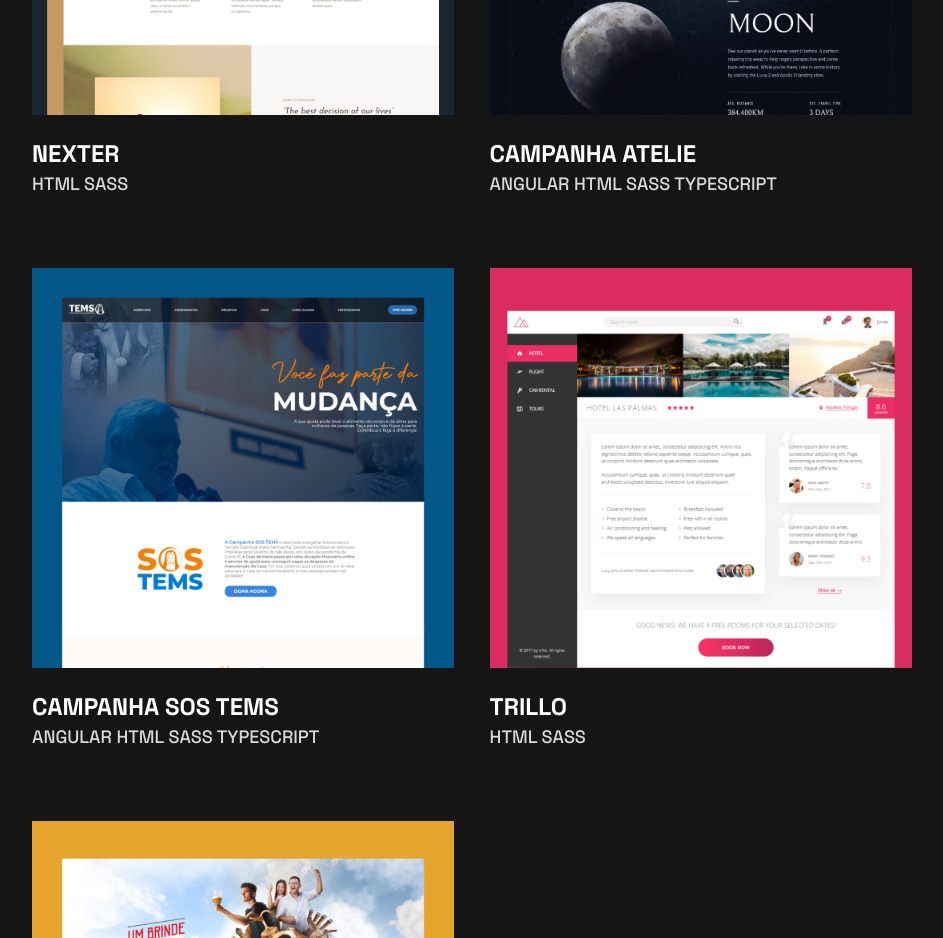
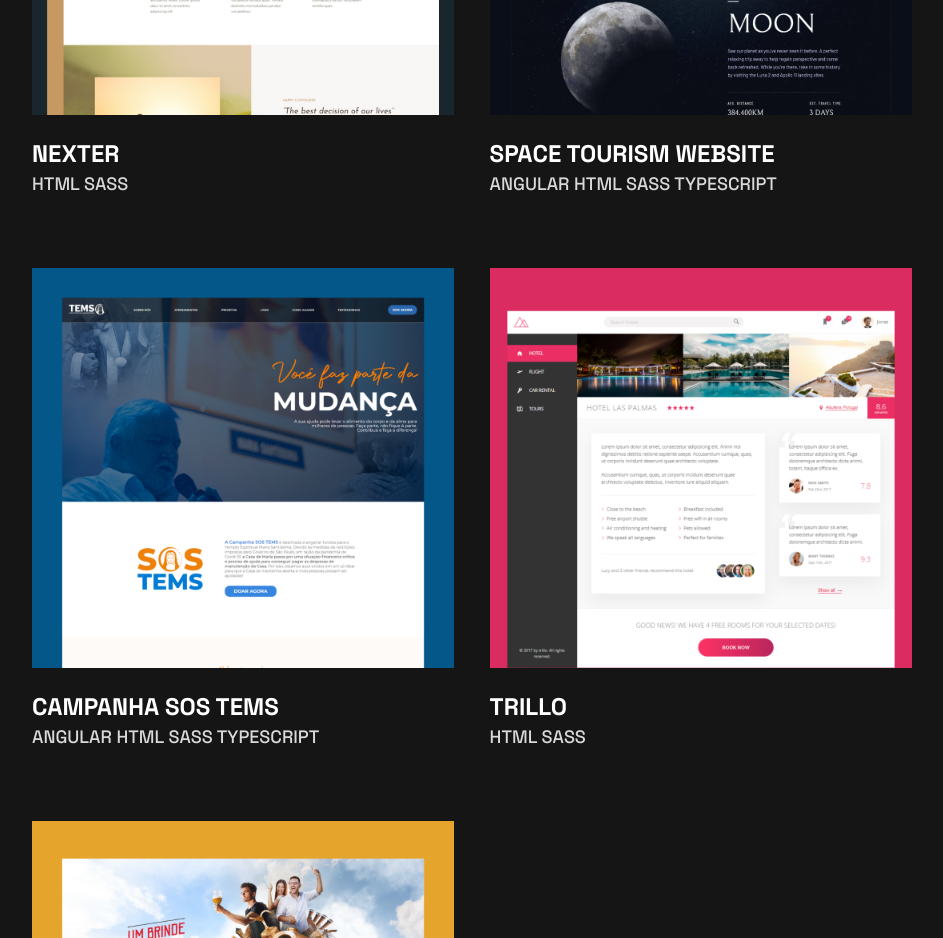
Before and after one commit to MatheusEli/my-portfolio, a React (Create React App) app: page / in a window 1280 px wide. Shown: the part 2460-3398 px from the top of the page, without its empty margins (168-1111 px from the left). Built offline with nearby package versions, Linux system fonts and the light colour scheme.

Commit message:
Space tourism text

```diff
--- a/src/components/Projects/Websites/index.js
+++ b/src/components/Projects/Websites/index.js
@@ -93,7 +93,7 @@ export default function Websites() {
         <figure>
           <img src={SpaceImage} alt="Space Tourism Website" />
           <figcaption>
-            <h5>Campanha Atelie</h5>
+            <h5>Space Tourism Website</h5>
             ANGULAR HTML SASS TYPESCRIPT
           </figcaption>
         </figure>
```
